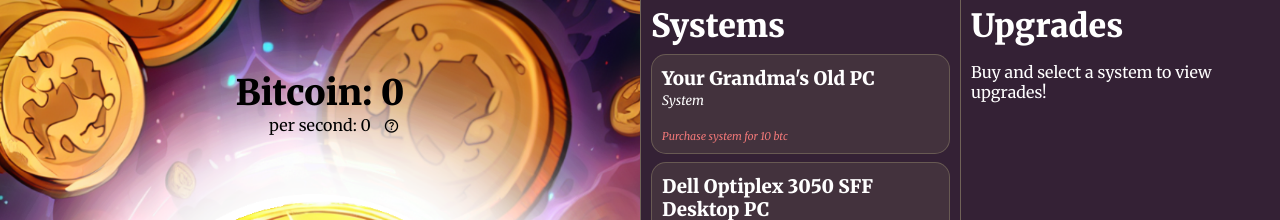
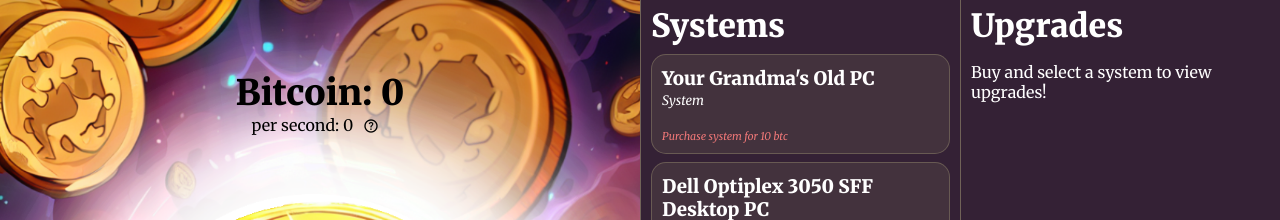
Before and after one commit to DUDEbehindDUDE/Crypto-Clicker, a React (Create React App) app: page / in a window 1280 px wide. Shown: the top 220 px of the page. Built offline with nearby package versions, Linux system fonts and the light colour scheme.

Commit message:
Fix main counter weirdness

```diff
--- a/src/App.js
+++ b/src/App.js
@@ -76,7 +76,7 @@ function App() {
   }
 
   // Calculates how many bitcoin should be earned each click each time
-  // ownedIte,s changes
+  // ownedItems changes
   function calculateBtcPerClick(systems) {
     let bpc = 0;
     for (const system in systems) {
--- a/src/index.css
+++ b/src/index.css
@@ -50,8 +50,7 @@ div.mainContent {
 }
 div.mainContent .textWrapper {
   height: 100px;
-  width: -moz-fit-content;
-  width: fit-content;
+  width: 100%;
   position: absolute;
   display: flex;
   flex-direction: column;
@@ -72,9 +71,7 @@ div.mainContent .bpsCounter p {
   margin-left: 0 !important;
 }
 div.mainContent .bpsCounter .material-symbols-outlined {
-  position: absolute;
-  left: 8.25em;
-  padding: 3px 1em;
+  padding: 3px 0.6em;
 }
 div.mainContent p {
   margin-top: 0;
--- a/src/index.scss
+++ b/src/index.scss
@@ -23,11 +23,7 @@ $tooltipBackground: rgb(62, 36, 66);
 
 .material-symbols-outlined {
   font-size: 16px;
-  font-variation-settings:
-  'FILL' 0,
-  'wght' 400,
-  'GRAD' 0,
-  'opsz' 24
+  font-variation-settings: "FILL" 0, "wght" 400, "GRAD" 0, "opsz" 24;
 }
 
 body {
@@ -62,7 +58,7 @@ div.mainContent {
   background-size: cover;
   .textWrapper {
     height: 100px;
-    width: fit-content;
+    width: 100%;
     position: absolute;
     display: flex;
     flex-direction: column;
@@ -82,9 +78,7 @@ div.mainContent {
       margin-left: 0 !important;
     }
     .material-symbols-outlined {
-      position: absolute;
-      left: 8.25em;
-      padding: 3px 1em;
+      padding: 3px 0.6em;
     }
   }
   p {
@@ -120,7 +114,7 @@ div.mainContent {
     transform: translate(-50%);
     background-color: rgba(255, 255, 255, 0.4);
     .material-symbols-outlined {
-      padding-left: .6em;
+      padding-left: 0.6em;
       padding-top: 2px;
     }
   }
```
